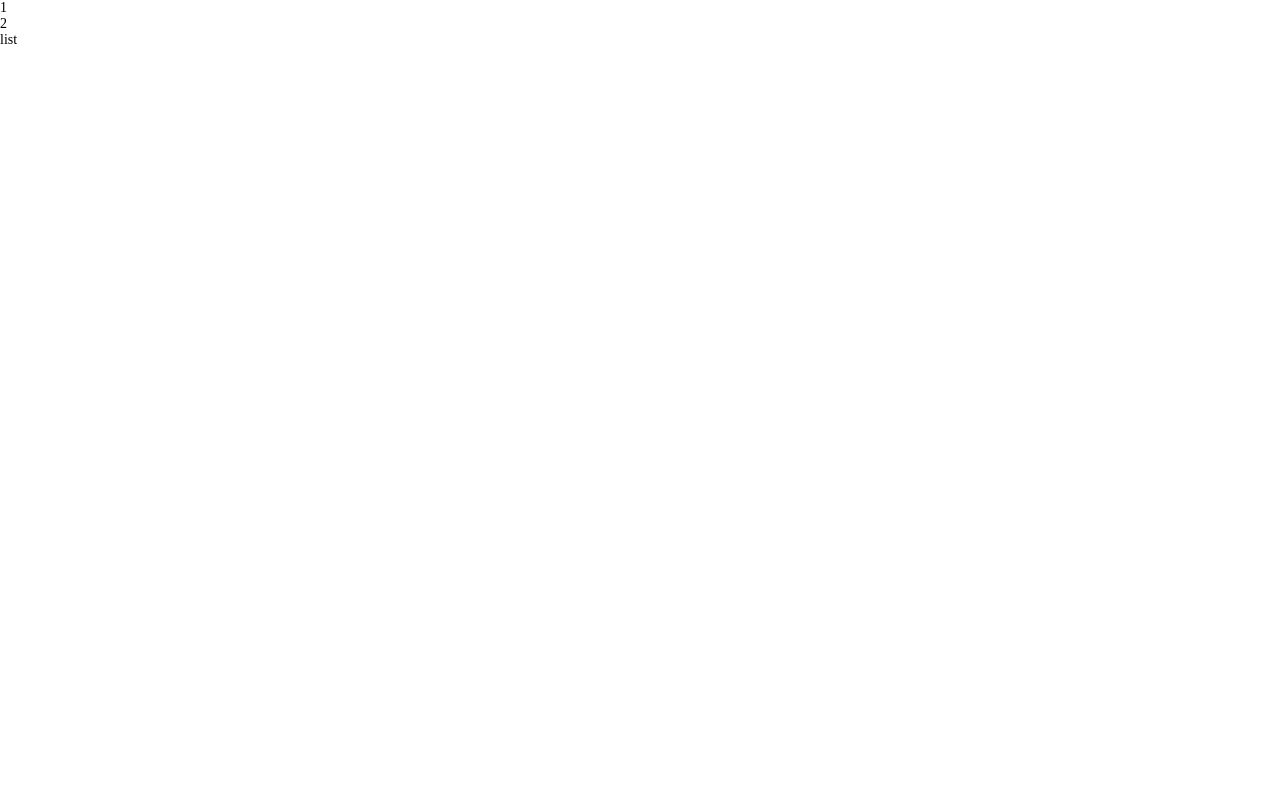
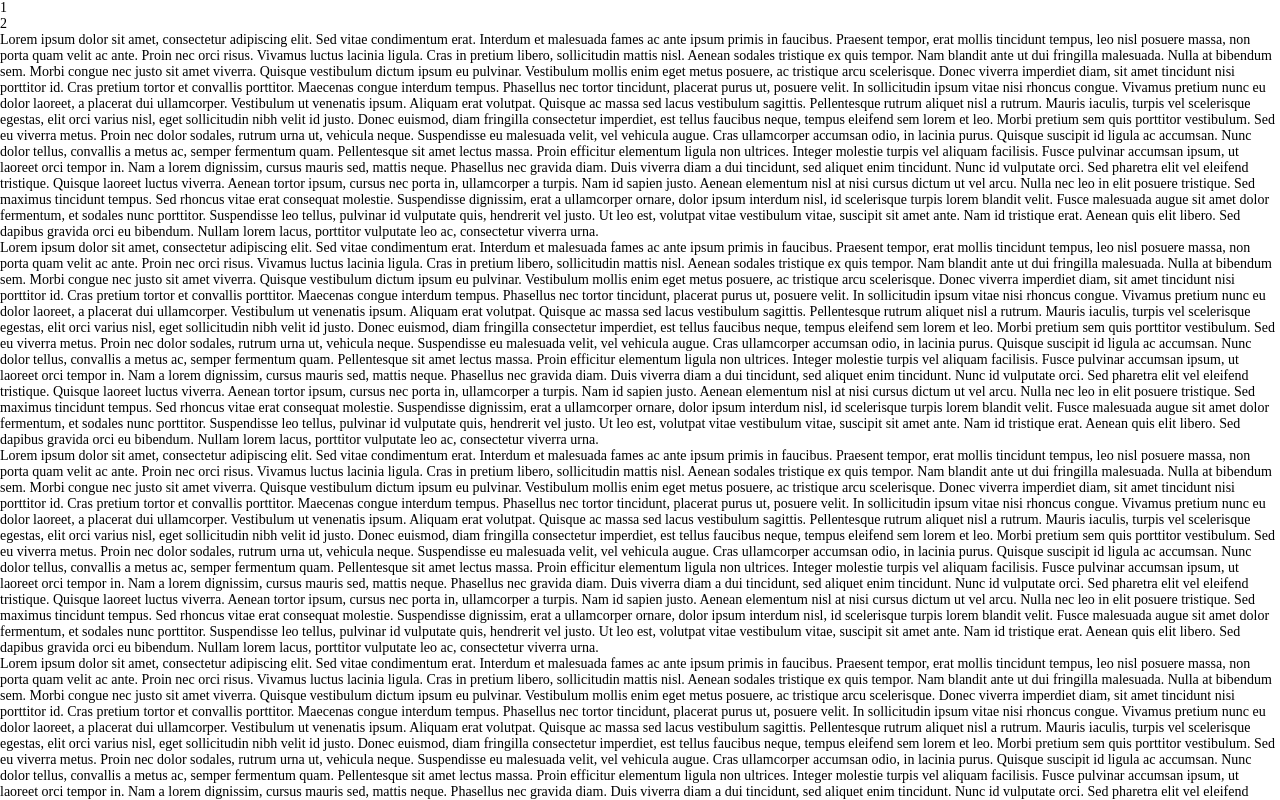
Before and after one commit to puncleV/personal-blog, a Vue app: page /#/topics in a window 1280 px wide. Shown: the top 800 px of the page. Built offline with nearby package versions, Linux system fonts and the light colour scheme.

Commit message:
add: some sample topics

```diff
--- a/src/components/topics/topic.vue
+++ b/src/components/topics/topic.vue
@@ -1,10 +1,13 @@
 <template>
-
+    <div>
+        {{text}}
+    </div>
 </template>
 
 <script>
     export default {
-        name: "topic"
+        name: "topic",
+        props: ['text'],
     }
 </script>
 
--- a/src/components/topics/topics-list.vue
+++ b/src/components/topics/topics-list.vue
@@ -1,12 +1,31 @@
 <template>
     <div>
-        list
+        <topic v-for="topic in topics" v-bind:text="topic.text"></topic>
     </div>
 </template>
+<script>
+    import Topic from "./topic";
 
-<script>
     export default {
-        name: "TopicsList"
+        name: "TopicsList",
+        components: {Topic},
+        created() {
+          this.topics = Array(20).fill().map((t, i) => ({
+              id: i,
+              text: 'Lorem ipsum dolor sit amet, consectetur adipiscing elit. Sed vitae condimentum erat. Interdum et malesuada fames ac ante ipsum primis in faucibus. Praesent tempor, erat mollis tincidunt tempus, leo nisl posuere massa, non porta quam velit ac ante. Proin nec orci risus. Vivamus luctus lacinia ligula. Cras in pretium libero, sollicitudin mattis nisl. Aenean sodales tristique ex quis tempor. Nam blandit ante ut dui fringilla malesuada. Nulla at bibendum sem. Morbi congue nec justo sit amet viverra. Quisque vestibulum dictum ipsum eu pulvinar.\n' +
+                  '\n' +
+                  'Vestibulum mollis enim eget metus posuere, ac tristique arcu scelerisque. Donec viverra imperdiet diam, sit amet tincidunt nisi porttitor id. Cras pretium tortor et convallis porttitor. Maecenas congue interdum tempus. Phasellus nec tortor tincidunt, placerat purus ut, posuere velit. In sollicitudin ipsum vitae nisi rhoncus congue. Vivamus pretium nunc eu dolor laoreet, a placerat dui ullamcorper. Vestibulum ut venenatis ipsum. Aliquam erat volutpat. Quisque ac massa sed lacus vestibulum sagittis. Pellentesque rutrum aliquet nisl a rutrum. Mauris iaculis, turpis vel scelerisque egestas, elit orci varius nisl, eget sollicitudin nibh velit id justo. Donec euismod, diam fringilla consectetur imperdiet, est tellus faucibus neque, tempus eleifend sem lorem et leo. Morbi pretium sem quis porttitor vestibulum.\n' +
+                  '\n' +
+                  'Sed eu viverra metus. Proin nec dolor sodales, rutrum urna ut, vehicula neque. Suspendisse eu malesuada velit, vel vehicula augue. Cras ullamcorper accumsan odio, in lacinia purus. Quisque suscipit id ligula ac accumsan. Nunc dolor tellus, convallis a metus ac, semper fermentum quam. Pellentesque sit amet lectus massa. Proin efficitur elementum ligula non ultrices. Integer molestie turpis vel aliquam facilisis. Fusce pulvinar accumsan ipsum, ut laoreet orci tempor in. Nam a lorem dignissim, cursus mauris sed, mattis neque. Phasellus nec gravida diam. Duis viverra diam a dui tincidunt, sed aliquet enim tincidunt.\n' +
+                  '\n' +
+                  'Nunc id vulputate orci. Sed pharetra elit vel eleifend tristique. Quisque laoreet luctus viverra. Aenean tortor ipsum, cursus nec porta in, ullamcorper a turpis. Nam id sapien justo. Aenean elementum nisl at nisi cursus dictum ut vel arcu. Nulla nec leo in elit posuere tristique. Sed maximus tincidunt tempus. Sed rhoncus vitae erat consequat molestie. Suspendisse dignissim, erat a ullamcorper ornare, dolor ipsum interdum nisl, id scelerisque turpis lorem blandit velit.\n' +
+                  '\n' +
+                  'Fusce malesuada augue sit amet dolor fermentum, et sodales nunc porttitor. Suspendisse leo tellus, pulvinar id vulputate quis, hendrerit vel justo. Ut leo est, volutpat vitae vestibulum vitae, suscipit sit amet ante. Nam id tristique erat. Aenean quis elit libero. Sed dapibus gravida orci eu bibendum. Nullam lorem lacus, porttitor vulputate leo ac, consectetur viverra urna.'
+          }))
+        },
+        data: () => ({
+            topics:[]
+        })
     }
 </script>
 
```
